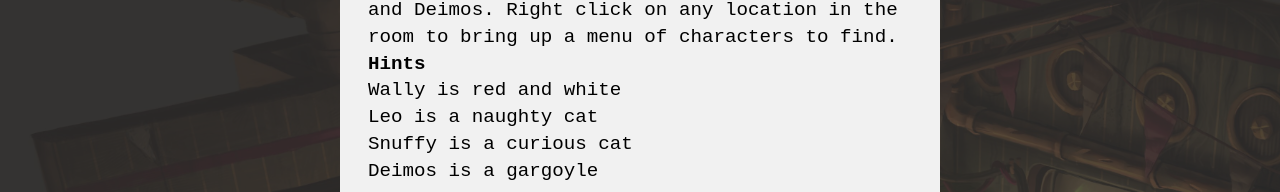
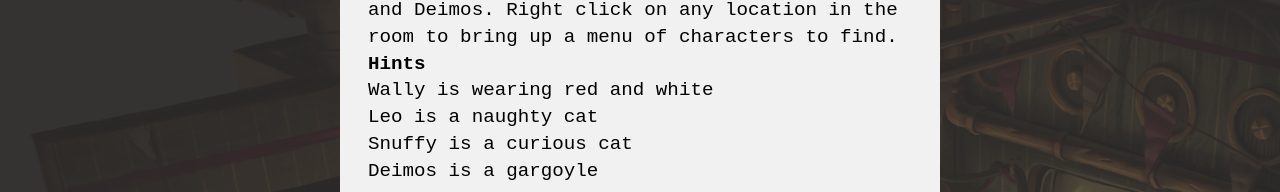
Before and after one commit to lxpan/project-photo-tagging, a React (Create React App) app: page / in a window 1280 px wide. Shown: the part 256-448 px from the top of the page. Built offline with nearby package versions, Linux system fonts and the light colour scheme; the HTML template or start-up script is replaced by a standard one.

Commit message:
Expand on Wally welcome hint

```diff
--- a/src/components/WelcomeModal.js
+++ b/src/components/WelcomeModal.js
@@ -11,7 +11,7 @@ function WelcomeModal({ toggleWelcomeModal }) {
             </p>
             <h2 className="modal-content-heading">Hints</h2>
             <ul className="modal-content-ul">
-                <li>Wally is red and white</li>
+                <li>Wally is wearing red and white</li>
                 <li>Leo is a naughty cat</li>
                 <li>Snuffy is a curious cat</li>
                 <li>Deimos is a gargoyle</li>
```
